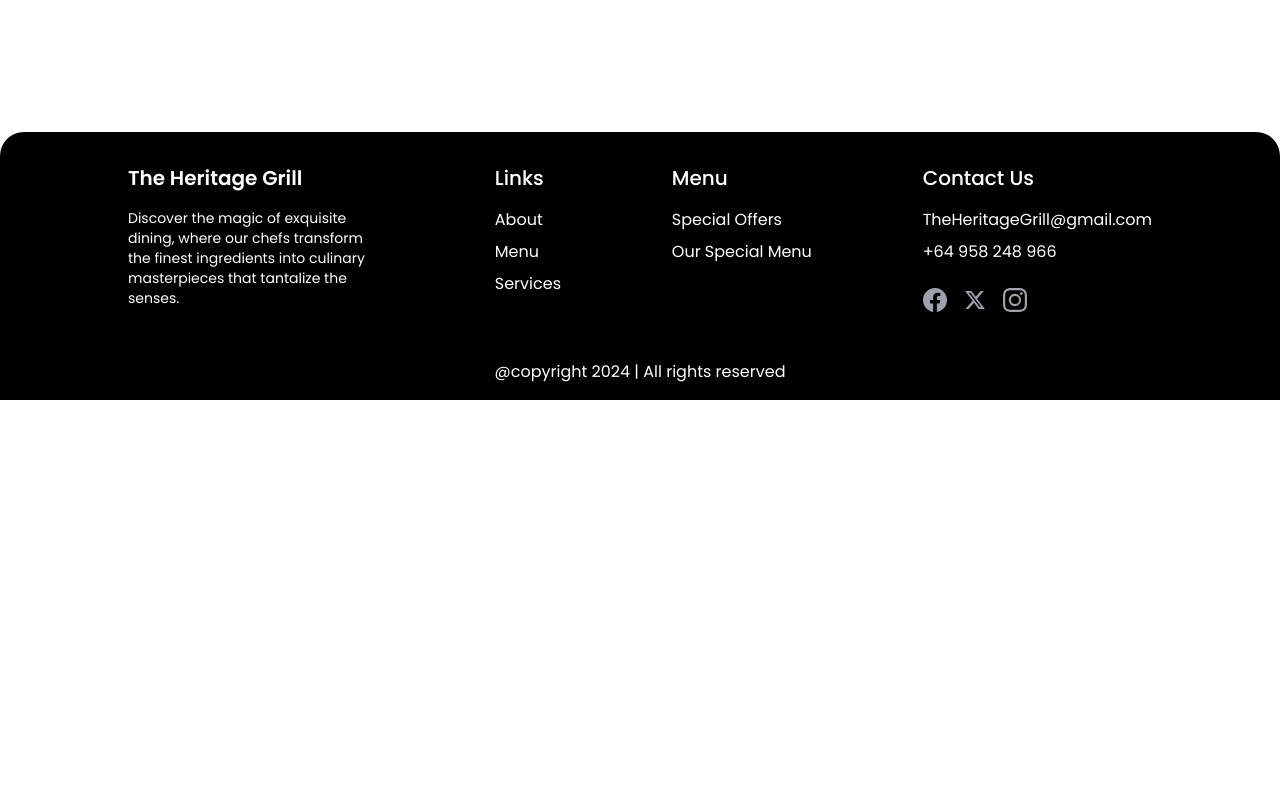
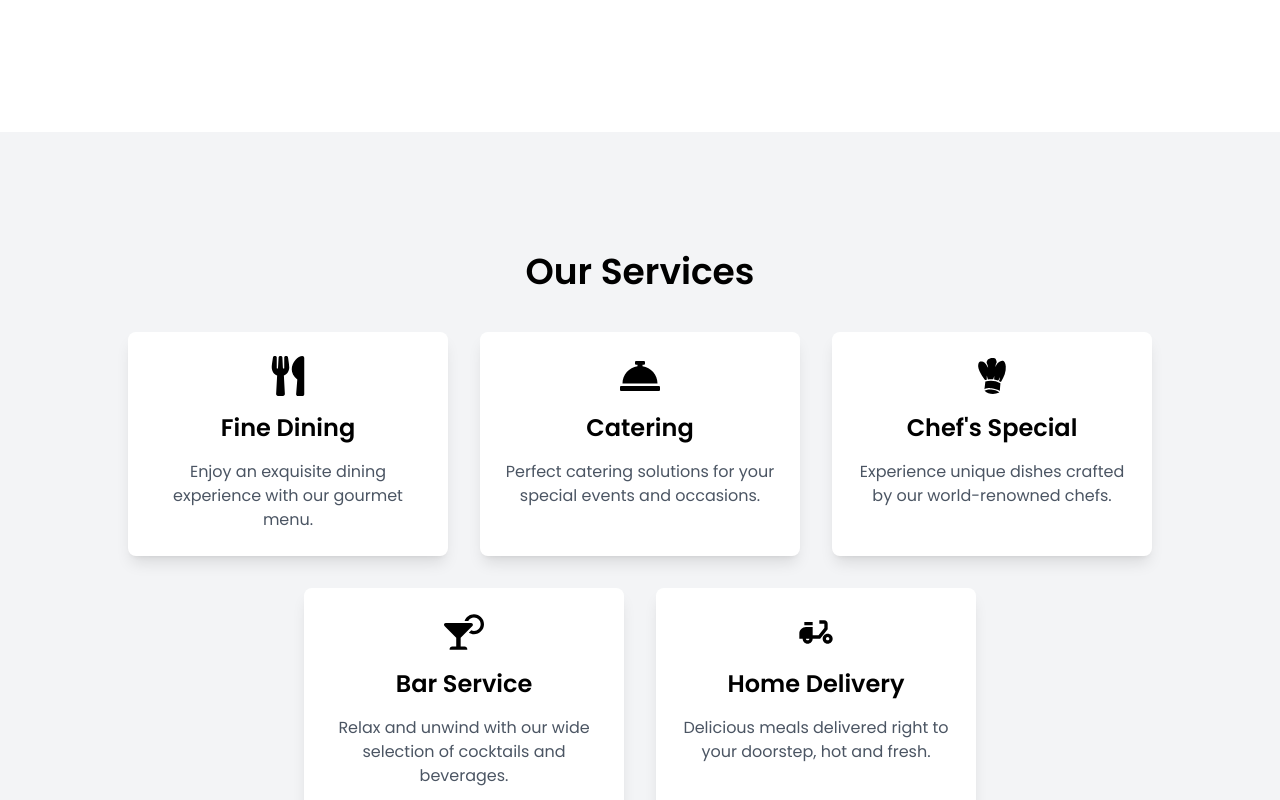
Before and after one commit to ashennkalhara/Website-Frontend, a React (Vite) app in the folder restaurent-website/: page / in a window 1280 px wide. Shown: the part 3260-4060 px from the top of the page. Before the commit the page ends 3660 px from the top, so only its background shows below. Built offline with nearby package versions, Linux system fonts and the light colour scheme.

Commit message:
Services section done

```diff
--- a/restaurent-website/package.json
+++ b/restaurent-website/package.json
@@ -10,6 +10,7 @@
     "preview": "vite preview"
   },
   "dependencies": {
+    "framer-motion": "^11.3.21",
     "react": "^18.3.1",
     "react-dom": "^18.3.1",
     "react-icons": "^5.2.1",
--- a/restaurent-website/src/App.jsx
+++ b/restaurent-website/src/App.jsx
@@ -5,6 +5,7 @@ import About from "./components/About";
 import Dishes from './components/Dishes';
 import Menu from "./components/Menu";
 import Footer from "./components/Footer";
+import Services from './components/Services';
 
 
 const App = () => {
@@ -29,6 +30,10 @@ const App = () => {
           <Menu />
         </div>
 
+        <div id="services">
+          <Services />
+        </div>
+
         <Footer />
 
       </main>
--- a/restaurent-website/src/components/Navbar.jsx
+++ b/restaurent-website/src/components/Navbar.jsx
@@ -111,7 +111,7 @@ const Navbar = () => {
             </Link>
 
             <Link
-              to="review"
+              to="services"
               spy={true}
               smooth={true}
               duration={500}
@@ -178,14 +178,14 @@ const Navbar = () => {
             Menu
           </Link>
           <Link
-            to="review"
+            to="services"
             spy={true}
             smooth={true}
             duration={500}
             className="hover:text-brightColor transition-all cursor-pointer"
             onClick={closeMenu}
           >
-            Reviews
+            Services
           </Link>
 
           <Button title="Login" />
--- /dev/null
+++ b/restaurent-website/src/components/Services.jsx
@@ -0,0 +1,65 @@
+import React from "react";
+import { FaUtensils, FaConciergeBell, FaCocktail } from "react-icons/fa";
+import { GiChefToque } from "react-icons/gi";
+import { MdDeliveryDining } from "react-icons/md";
+import { motion } from "framer-motion";
+
+const services = [
+  {
+    icon: <FaUtensils size={40} />,
+    title: "Fine Dining",
+    description: "Enjoy an exquisite dining experience with our gourmet menu."
+  },
+  {
+    icon: <FaConciergeBell size={40} />,
+    title: "Catering",
+    description: "Perfect catering solutions for your special events and occasions."
+  },
+  {
+    icon: <GiChefToque size={40} />,
+    title: "Chef's Special",
+    description: "Experience unique dishes crafted by our world-renowned chefs."
+  },
+  {
+    icon: <FaCocktail size={40} />,
+    title: "Bar Service",
+    description: "Relax and unwind with our wide selection of cocktails and beverages."
+  },
+  {
+    icon: <MdDeliveryDining size={40} />,
+    title: "Home Delivery",
+    description: "Delicious meals delivered right to your doorstep, hot and fresh."
+  }
+];
+
+const Services = () => {
+  return (
+    <div className="min-h-screen flex flex-col justify-center items-center py-12 bg-gray-100">
+      <h1 className="text-4xl font-semibold text-center pb-10">
+        Our Services
+      </h1>
+      <div className="flex flex-wrap justify-center gap-8">
+        {services.map((service, index) => (
+          <motion.div
+            key={index}
+            className="w-full md:w-1/3 lg:w-1/4 p-6 bg-white shadow-lg rounded-lg transition-transform transform hover:scale-105"
+            whileHover={{ scale: 1.05 }}
+            transition={{ type: "spring", stiffness: 300 }}
+          >
+            <div className="flex flex-col items-center space-y-4">
+              <div className="text-primary">{service.icon}</div>
+              <h2 className="text-2xl font-semibold text-center">
+                {service.title}
+              </h2>
+              <p className="text-center text-gray-600">
+                {service.description}
+              </p>
+            </div>
+          </motion.div>
+        ))}
+      </div>
+    </div>
+  );
+};
+
+export default Services;
```
Also changed, not shown: 1 other file (tests, documents, lock files or other folders).
